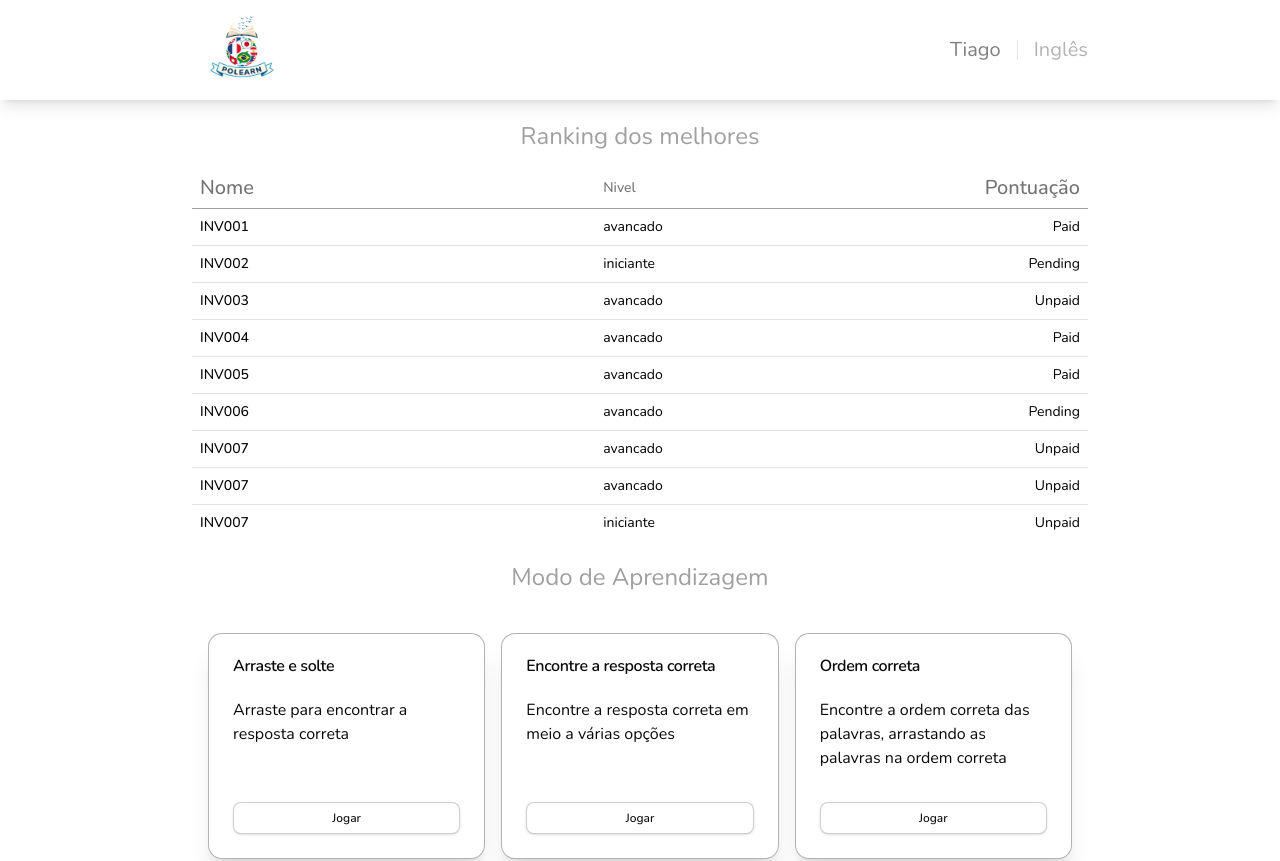
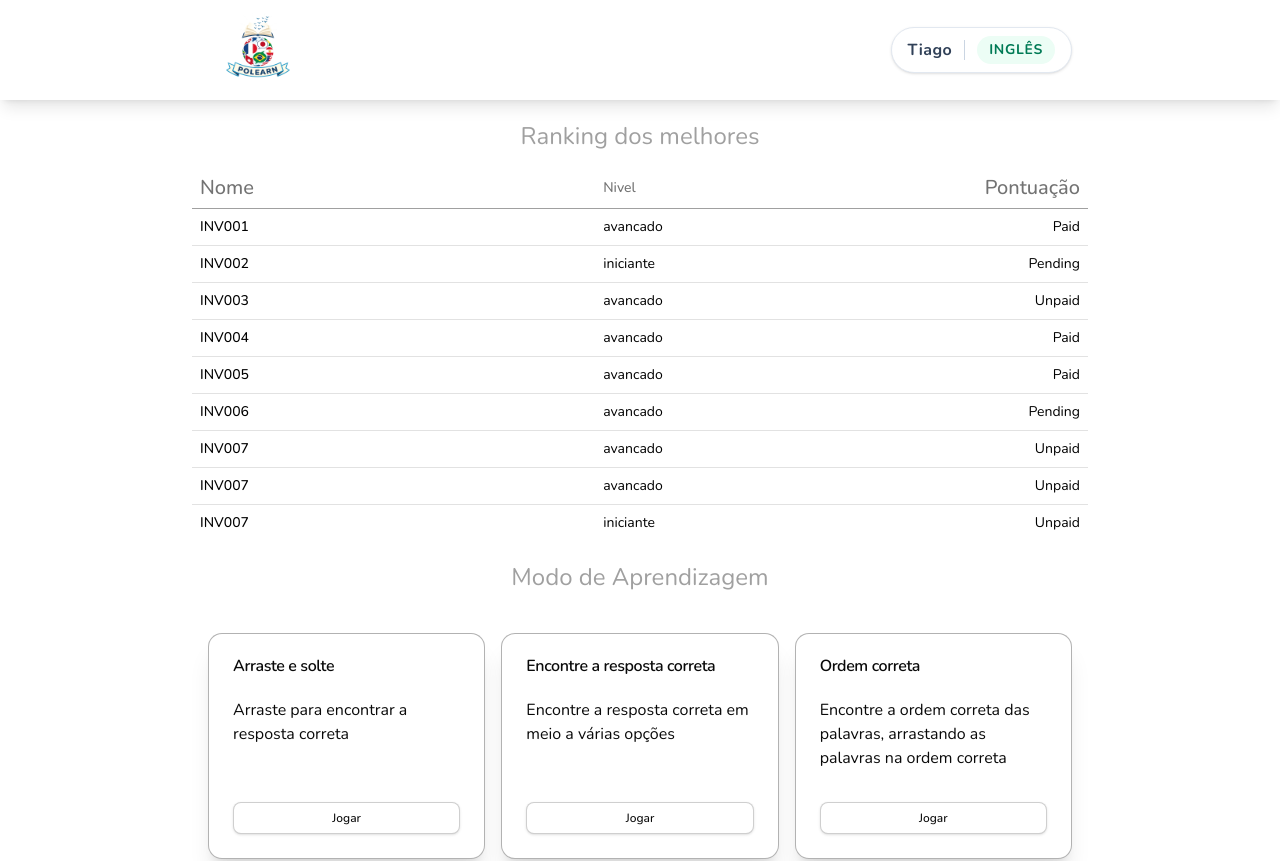
Before and after one commit to Tyago-santos/polearn, a React (Vite) app: page / in a window 1280 px wide. Shown: the top 861 px of the page. Built offline with nearby package versions, Linux system fonts and the light colour scheme.

Commit message:
feat: change design and styles colors

```diff
--- a/src/components/Header.tsx
+++ b/src/components/Header.tsx
@@ -2,15 +2,20 @@ import { Separator } from "@/components/ui/separator";
 import { Link } from "@tanstack/react-router";
 export const Header = () => {
   return (
-    <header className="bg-background  shadow-lg">
-      <nav className="m-auto max-w-4xl flex items-center justify-between ">
+    <header className="bg-background shadow-lg">
+      <nav className="m-auto flex max-w-4xl items-center justify-between px-4">
         <Link to="/">
           <img className="size-25" src="/logo.png" alt="logo" />
         </Link>
-        <ul className="flex h-5 items-center gap-4 text-sm">
-          <li className="text-xl text-black/50">Tiago</li>
-          <Separator orientation="vertical" />
-          <li className="text-xl  text-black/30">Inglês</li>
+
+        <ul className="flex items-center gap-3 rounded-full border border-slate-200 bg-white px-3 py-2 shadow-sm md:px-4">
+          <li className="text-sm font-bold tracking-wide text-slate-700 md:text-base">
+            Tiago
+          </li>
+          <Separator orientation="vertical" className="h-5 bg-slate-300" />
+          <li className="rounded-full bg-emerald-50 px-3 py-1 text-xs font-bold uppercase tracking-wider text-emerald-700 md:text-sm">
+            Inglês
+          </li>
         </ul>
       </nav>
     </header>
```
